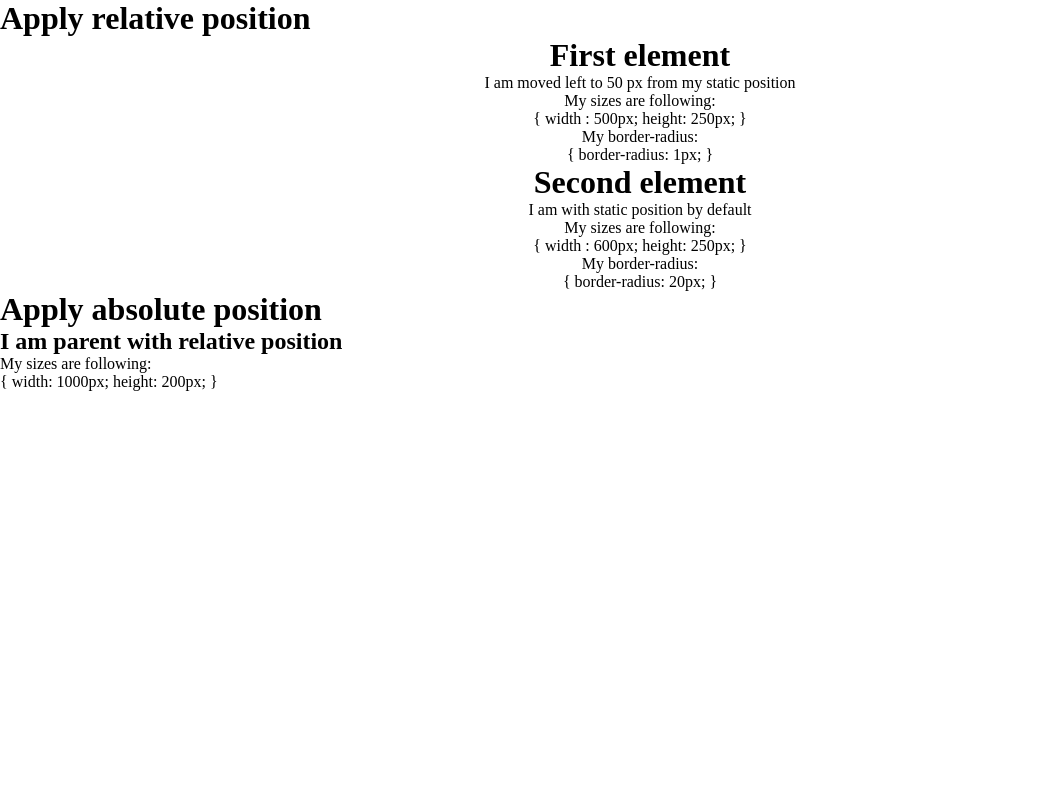
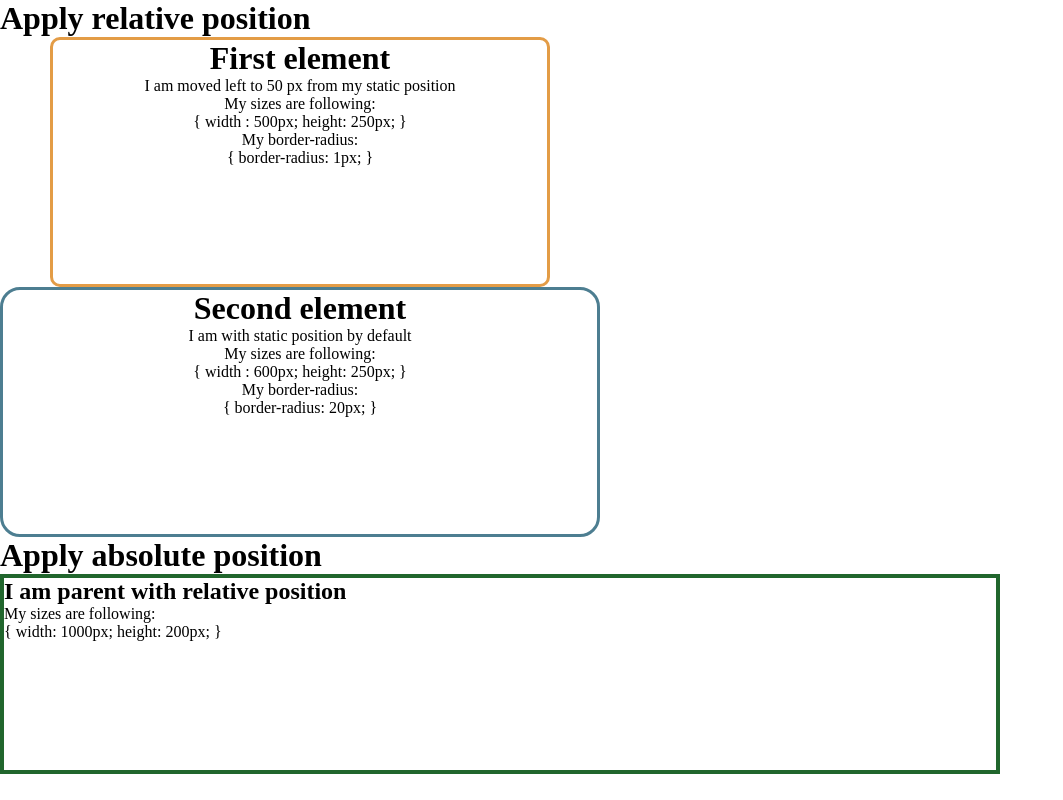
Before and after one commit to Harea77/home-work-4, a plain HTML site: page index.html in a window 1280 px wide. Shown: the whole page, without its empty margins (0-1063 px from the left). Drawn offline with Linux system fonts and the light colour scheme.

Commit message:
Update main.css

```diff
--- a/main.css
+++ b/main.css
@@ -3,16 +3,32 @@
     padding: 0;
     box-sizing: border-box;
 }
+div.a {
+  position: relative;
+  width: 500px;
+  height: 250px;
+  border-radius: 10px;
+  border: 3px solid #e39c46;
+  left: 50px;
+}
 
-.relative-parent {
-    position: relative;
+div.b {
+  position: static;
+  width: 600px;
+  height: 250px;
+  border-radius: 20px;
+  border: 3px solid #4d7e91;
+}
+
+div.c {
+  position: relative;
   width: 1000px;
   height: 200px;
   border: 4px solid #21662d;
 }
 
-.absolute {
-    position: absolute;
+div.d {
+  position: absolute;
   top: 10px;
   right: 10px;
   width: 400px;
```
